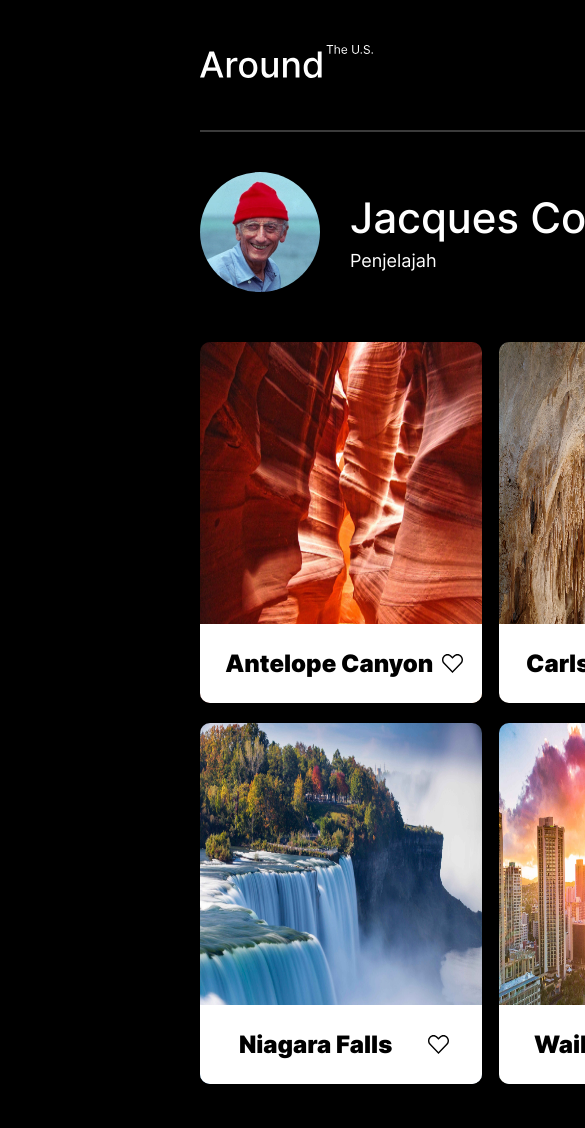
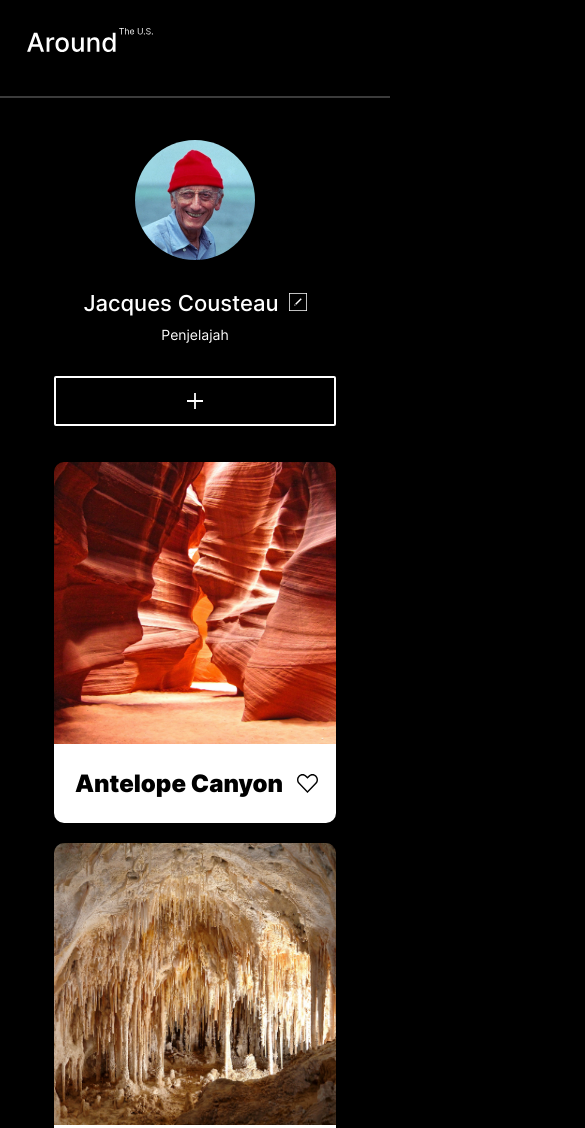
Before and after one commit to adtywbw/web_project_around, a plain HTML site: page index.html in a window 390 px wide. Shown: the top 1128 px of the page, 585 px wide, since content can reach past the window. Drawn offline with Linux system fonts and the light colour scheme.

Commit message:
Add : mobile version website

```diff
--- a/blocks/footer.css
+++ b/blocks/footer.css
@@ -4,5 +4,17 @@
 .footer__copyright {
   font-size: 18px;
   font-weight: 400;
+  line-height: 21.7px;
   color: #545454;
 }
+
+@media screen and (min-width: 320px) and (max-width: 879px) {
+  .footer {
+    margin: 50px 0 36px 19px;
+  }
+
+  .footer__copyright {
+    font-size: 14px;
+    line-height: 17px;
+  }
+}
--- a/blocks/gallery.css
+++ b/blocks/gallery.css
@@ -1,43 +1,41 @@
 .gallery {
   margin: 50px auto 0;
-  height: 743px;
+  width: 100%;
   display: grid;
-  grid-template-columns: 1fr 1fr 1fr;
-  grid-template-rows: 1fr 1fr 1fr;
+  grid-template-columns: repeat(3, 1fr);
+  grid-template-rows: repeat(2, 1fr);
   grid-row-gap: 20px;
   grid-column-gap: 17px;
 }
 
-.gallery__container {
+.gallery__item {
+  margin: 0;
   width: 282px;
   height: 361px;
-  position: relative;
+  font-size: 0;
 }
 
 .gallery__picture {
   width: 282px;
-  height: 361px;
-  border-radius: 10px;
-  position: absolute;
-  z-index: -1;
+  height: 282px;
+  border-radius: 10px 10px 0 0;
+  object-fit: cover;
 }
 
-.gallery__background {
-  width: 282px;
+.gallery__tagname {
   height: 79px;
+  padding-left: 21px;
+  padding-right: 18px;
+  display: flex;
+  justify-content: space-between;
+  align-items: center;
   border-radius: 0 0 10px 10px;
-  display: flex;
-  justify-content: space-around;
-  align-items: center;
   background-color: white;
-  position: absolute;
-  top: 282px;
 }
 
 .gallery__name {
   font-size: 24px;
   font-weight: 900;
-  margin-left: 21px;
   text-overflow: ellipsis;
   white-space: nowrap;
   overflow: hidden;
@@ -46,7 +44,6 @@
 .gallery__love {
   width: 21px;
   height: 19px;
-  margin-right: 15px;
   cursor: pointer;
 }
 
@@ -54,3 +51,17 @@
   opacity: 50%;
   transition: opacity 0.3s;
 }
+
+@media screen and (min-width: 320px) and (max-width: 879px) {
+  .gallery {
+    margin: 36px auto 0;
+    grid-template-columns: 1fr;
+    grid-template-rows: repeat(6, 1fr);
+    grid-row-gap: 20px;
+    grid-column-gap: 0;
+  }
+
+  .gallery__item {
+    margin: 0 auto;
+  }
+}
--- a/blocks/header.css
+++ b/blocks/header.css
@@ -1,10 +1,30 @@
+.header {
+  width: 100%;
+  margin: 45px 0 41px;
+}
+
 .header__logo {
   width: 173px;
   height: 33px;
-  margin: 45px 0 41px;
+  margin-bottom: 41px;
 }
 
 .header__line {
+  box-sizing: border-box;
+  width: 100%;
   border: 1px solid #545454;
   opacity: 0.7;
+  font-size: 0;
 }
+
+@media screen and (min-width: 320px) and (max-width: 879px) {
+  .header {
+    margin: 28px 0 42px;
+  }
+
+  .header__logo {
+    width: 126px;
+    height: 24px;
+    margin-left: 27px;
+  }
+}
--- a/blocks/homepage.css
+++ b/blocks/homepage.css
@@ -1,9 +1,20 @@
+* {
+  box-sizing: border-box;
+}
+
 .homepage {
+  width: 880px;
+  min-width: 320px;
   max-width: 1280px;
-  width: 880px;
   background-color: black;
   margin: 0 auto;
-  padding: 0 200px;
   font-family: "Inter", sans-serif;
   position: relative;
 }
+
+@media screen and (min-width: 320px) and (max-width: 879px) {
+  .homepage {
+    width: 100%;
+    max-width: 880px;
+  }
+}
--- a/blocks/popup.css
+++ b/blocks/popup.css
@@ -12,21 +12,21 @@
 .popup__container {
   width: 430px;
   height: 330px;
-  position: absolute;
-  top: 50%;
-  left: 50%;
-  transform: translate(-50%, -50%);
+  margin: 195px auto 0;
+  padding: 34px 36px 0;
   border-radius: 10px;
   box-shadow: 0 0 25px rgba(0, 0, 0, 0.15);
+  box-sizing: border-box;
   background-color: #fff;
 }
 
 .popup__close {
   width: 40px;
   height: 40px;
-  position: absolute;
-  top: 21%;
-  right: 33%;
+  position: fixed;
+  top: 150px;
+  right: 510px;
+  z-index: 2;
   cursor: pointer;
 }
 
@@ -36,14 +36,14 @@
 }
 
 .popup__title {
-  margin: 34px 36px 54px;
+  margin: 0 0 54px;
   font-size: 24px;
   font-weight: 900;
   line-height: 29px;
 }
 
 .popup__item {
-  margin: 29px 36px 0;
+  margin: 0 0 29.74px;
   width: 358px;
   border: none;
   border-bottom: 1px solid rgba(0, 0, 0, 0.3);
@@ -54,7 +54,7 @@
 }
 
 .popup__button {
-  margin: 48px 36px 0;
+  margin: 29px 0 0;
   width: 358px;
   height: 50.15px;
   border: none;
@@ -68,3 +68,35 @@
   opacity: 0.8;
   transition: opacity 0.2s ease;
 }
+
+@media screen and (min-width: 320px) and (max-width: 879px) {
+  .popup__container {
+    width: 282px;
+    height: 322px;
+    margin: 123px auto 0;
+    padding: 25px 22px 0;
+  }
+
+  .popup__close {
+    width: 26px;
+    height: 26px;
+    top: 90px;
+    right: 20px;
+  }
+
+  .popup__title {
+    margin: 0 0 76px;
+    font-size: 18px;
+    font-weight: 21.7px;
+  }
+
+  .popup__item {
+    margin: 0 0 30px;
+    width: 238px;
+  }
+
+  .popup__button {
+    margin: 20px 0 0;
+    width: 238px;
+  }
+}
--- a/blocks/profile.css
+++ b/blocks/profile.css
@@ -1,36 +1,43 @@
 .profile {
+  width: 100%;
   margin-top: 40px;
-  display: flex;
-  justify-content: space-between;
-  position: relative;
+  display: grid;
+  grid-template-columns: 150px 1fr 150px;
+  grid-template-rows: 60px 60px;
+  grid-template-areas:
+    "photo name add"
+    "photo occupation add";
 }
 
 .profile__photo {
   width: 120px;
   height: 120px;
   border-radius: 50%;
+  grid-area: photo;
+}
+
+.profile__tagname {
+  margin-top: 30px;
+  display: flex;
+  grid-area: name;
 }
 
 .profile__name {
   margin: 0;
-  padding: 0;
   font-size: 42px;
   font-weight: 500;
   line-height: 48px;
   color: white;
-  position: absolute;
-  top: 22px;
-  left: 150px;
+  grid-area: name;
 }
 
 .profile__occupation {
+  margin-top: 22px;
   font-size: 18px;
   font-weight: 400;
   line-height: 22px;
   color: white;
-  position: absolute;
-  top: 60px;
-  left: 150px;
+  grid-area: occupation;
 }
 
 .profile__button {
@@ -43,7 +50,70 @@
 }
 
 .profile__button_edit {
-  position: absolute;
-  top: 37px;
-  left: 538px;
+  margin: 16px 0 0 18px;
+  width: 24px;
+  height: 24px;
 }
+
+.profile__button_add {
+  background-image: url(../images/add-button.svg);
+  background-size: contain;
+  width: 150px;
+  height: 50px;
+  margin-top: 37px;
+  grid-area: add;
+}
+
+@media screen and (min-width: 320px) and (max-width: 879px) {
+  .profile {
+    margin: 42px 0 36px;
+    grid-template-columns: 1fr;
+    grid-template-rows: 150px 36px 50px 50px;
+    grid-template-areas:
+      "photo"
+      "name"
+      "occupation"
+      "add";
+  }
+
+  .profile__photo {
+    margin: 0 auto;
+  }
+
+  .profile__tagname {
+    margin: 0 auto;
+    display: flex;
+    grid-area: name;
+  }
+
+  .profile__name {
+    margin: 0;
+    text-align: end;
+    font-size: 22px;
+    font-weight: 500;
+    line-height: 26px;
+    color: white;
+  }
+
+  .profile__occupation {
+    margin: 0 auto;
+    font-size: 14px;
+    font-weight: 400;
+    line-height: 17px;
+    color: white;
+  }
+
+  .profile__button_edit {
+    margin: 3px 0 0 10px;
+    width: 18px;
+    height: 18px;
+  }
+
+  .profile__button_add {
+    margin: 0 auto;
+    background-image: url(../images/add-button-wide.svg);
+    background-size: contain;
+    width: 282px;
+    height: 50px;
+  }
+}
--- a/index.html
+++ b/index.html
@@ -24,18 +24,17 @@
           src="./images/profile-photo.png"
           alt="Jacques Cousteau'photo"
         />
-        <h3 class="profile__name">Jacques Cousteau</h3>
+        <div class="profile__tagname">
+          <h3 class="profile__name">Jacques Cousteau</h3>
+          <img
+            class="profile__button profile__button_edit"
+            src="./images/edit-button.svg"
+            alt="edit button"
+          />
+        </div>
         <p class="profile__occupation">Penjelajah</p>
-        <img
-          class="profile__button profile__button_edit"
-          src="./images/edit-button.svg"
-          alt="edit button"
-        />
-        <img
-          class="profile__button profile__button_add"
-          src="./images/add-button.svg"
-          alt="add button"
-        />
+
+        <div class="profile__button profile__button_add"></div>
       </section>
 
       <div class="popup">
@@ -51,15 +50,14 @@
           <button class="popup__button">Simpan</button>
         </div>
       </div>
-
       <section class="gallery">
-        <div class="gallery__container">
+        <div class="gallery__item">
           <img
             class="gallery__picture"
             src="./images/Antelope-Canyon.jpg"
             alt="antelope canyon"
           />
-          <div class="gallery__background">
+          <div class="gallery__tagname">
             <p class="gallery__name">Antelope Canyon</p>
             <img
               class="gallery__love"
@@ -68,13 +66,13 @@
             />
           </div>
         </div>
-        <div class="gallery__container">
+        <div class="gallery__item">
           <img
             class="gallery__picture"
             src="./images/Carlsbad-Cavern.jpg"
             alt="Carlsbad Cavern"
           />
-          <div class="gallery__background">
+          <div class="gallery__tagname">
             <p class="gallery__name">Carlsbad Cavern</p>
             <img
               class="gallery__love"
@@ -83,13 +81,13 @@
             />
           </div>
         </div>
-        <div class="gallery__container">
+        <div class="gallery__item">
           <img
             class="gallery__picture"
             src="./images/Mount-Rushmore.jpg"
             alt="Mount Rushmore"
           />
-          <div class="gallery__background">
+          <div class="gallery__tagname">
             <p class="gallery__name">Mount Rushmore</p>
             <img
               class="gallery__love"
@@ -98,13 +96,13 @@
             />
           </div>
         </div>
-        <div class="gallery__container">
+        <div class="gallery__item">
           <img
             class="gallery__picture"
             src="./images/Niagara-Falls.jpg"
             alt="Niagara Falls"
           />
-          <div class="gallery__background">
+          <div class="gallery__tagname">
             <p class="gallery__name">Niagara Falls</p>
             <img
               class="gallery__love"
@@ -113,13 +111,13 @@
             />
           </div>
         </div>
-        <div class="gallery__container">
+        <div class="gallery__item">
           <img
             class="gallery__picture"
             src="./images/Waikiki_Beach.jpg"
             alt="Waikiki Beach"
           />
-          <div class="gallery__background">
+          <div class="gallery__tagname">
             <p class="gallery__name">Waikiki Beach</p>
             <img
               class="gallery__love"
@@ -128,13 +126,13 @@
             />
           </div>
         </div>
-        <div class="gallery__container">
+        <div class="gallery__item">
           <img
             class="gallery__picture"
             src="./images/Yosemite-National-Park.jpg"
             alt="Yosemite National Park"
           />
-          <div class="gallery__background">
+          <div class="gallery__tagname">
             <p class="gallery__name">Yosemite National Park</p>
             <img
               class="gallery__love"
--- a/pages/index.css
+++ b/pages/index.css
@@ -1,5 +1,5 @@
+@import url(../vendor/fonts/font.css);
 @import url(../vendor/normalize.css);
-@import url(../vendor/fonts/font.css);
 @import url(../blocks/homepage.css);
 @import url(../blocks/header.css);
 @import url(../blocks/profile.css);
```
Also changed, not shown: images/add-button-wide.svg (added).
